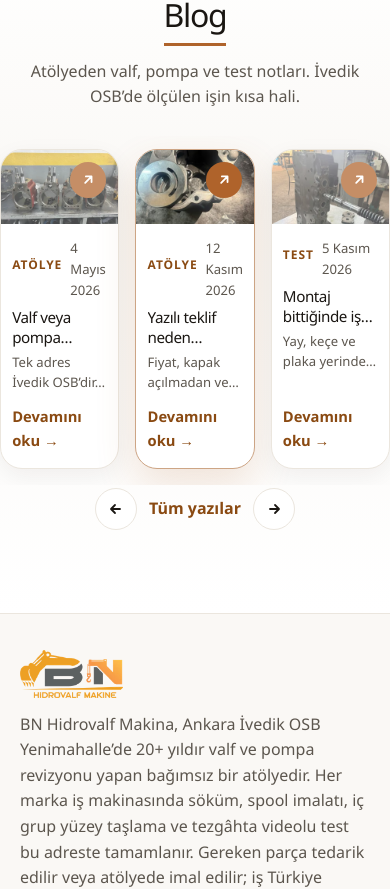
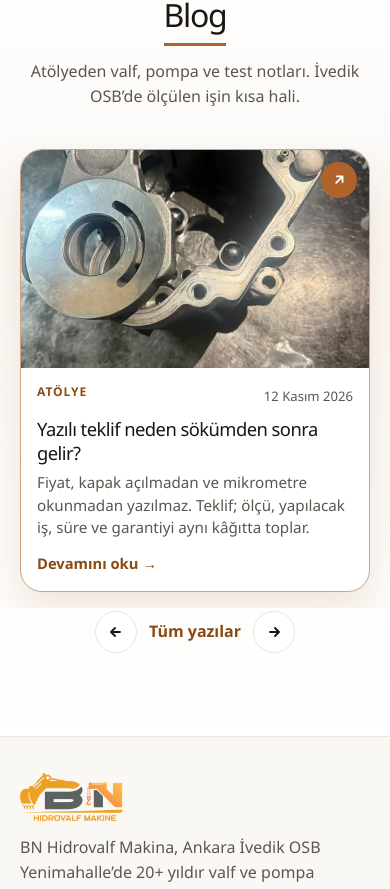
Before and after one commit to serdargurkanc-create/bn-hidrovalf-web, a Next.js app: page / in a window 390 px wide. Shown: the part 9229-10118 px from the top of the page. Built offline with nearby package versions, Linux system fonts and the light colour scheme; no server answers.

Commit message:
v6.73: Mobil blog şeridi tek kart gösteriyor
Telefonda üç kart yan yana sıkışıyordu. 800px altında yalnız ortadaki yazı, tam genişlikte duruyor.

Co-authored-by: Serdar Gürkan Çetinkaya <serdargurkanc-create@users.noreply.github.com>

```diff
--- a/app/globals.css
+++ b/app/globals.css
@@ -3039,10 +3039,13 @@ html.js:not(.reduced) .about-map-dot { transform-box: fill-box; transform-origin
 .blog-slider-nav a { font-weight: 700; color: var(--accent-ink); text-decoration: none; }
 @media (max-width: 799px) {
   .blog-strip { padding-bottom: 5.2rem; }
-  .blog-slide-card h3 { font-size: 0.95rem; }
-  .blog-slide-card p { -webkit-line-clamp: 2; font-size: 0.82rem; min-height: calc(1.5em * 2); }
-  .blog-slide-meta { padding-inline: 0.7rem; }
-  .blog-slide-card h3, .blog-slide-card p, .blog-slide-more { margin-inline: 0.7rem; }
+  .blog-slider-viewport { padding-inline: var(--gutter); }
+  .blog-slider-track { grid-template-columns: minmax(0, 1fr); }
+  .blog-slide.is-prev,
+  .blog-slide.is-next { display: none; }
+  .blog-slide.is-active { order: 0; }
+  .blog-slide-card h3 { font-size: 1.15rem; }
+  .blog-slide-card p { -webkit-line-clamp: 3; font-size: 0.95rem; min-height: calc(1.5em * 3); }
 }
 @media (prefers-reduced-motion: reduce) {
   .blog-slider-track, .blog-slide, .blog-slide-card { transition: none !important; }
```
